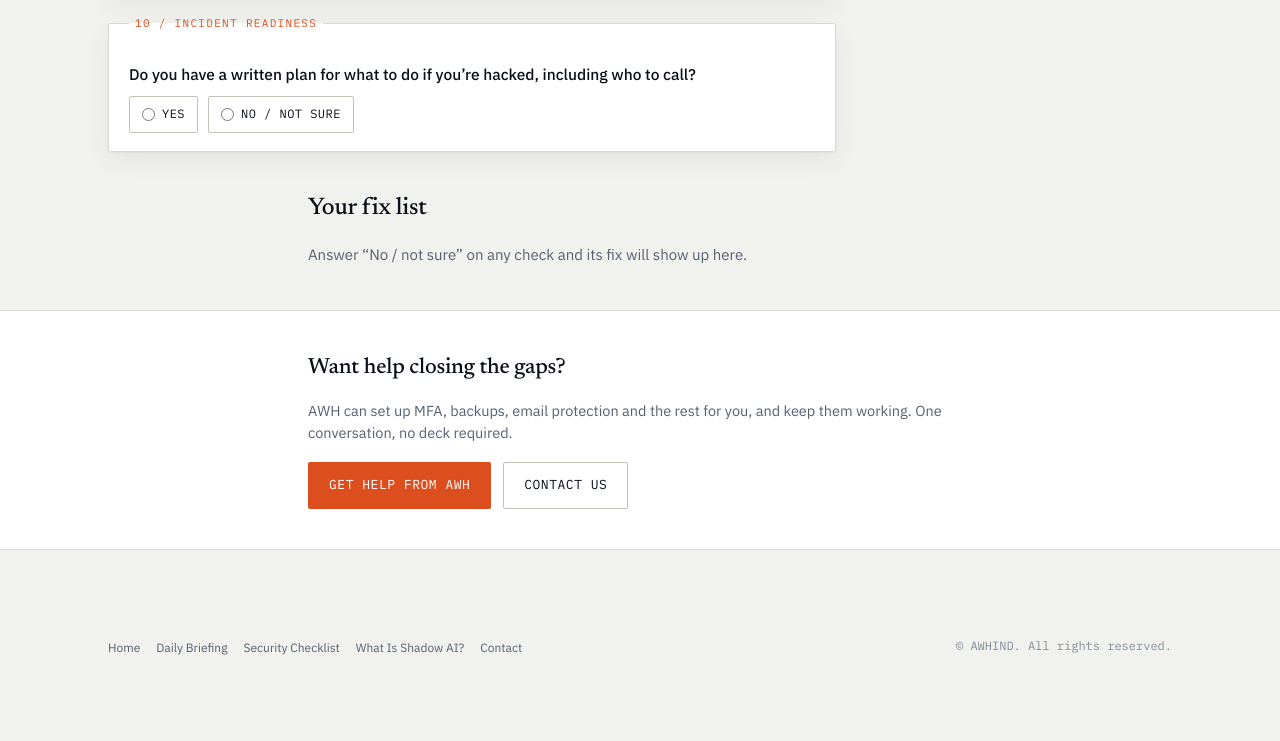
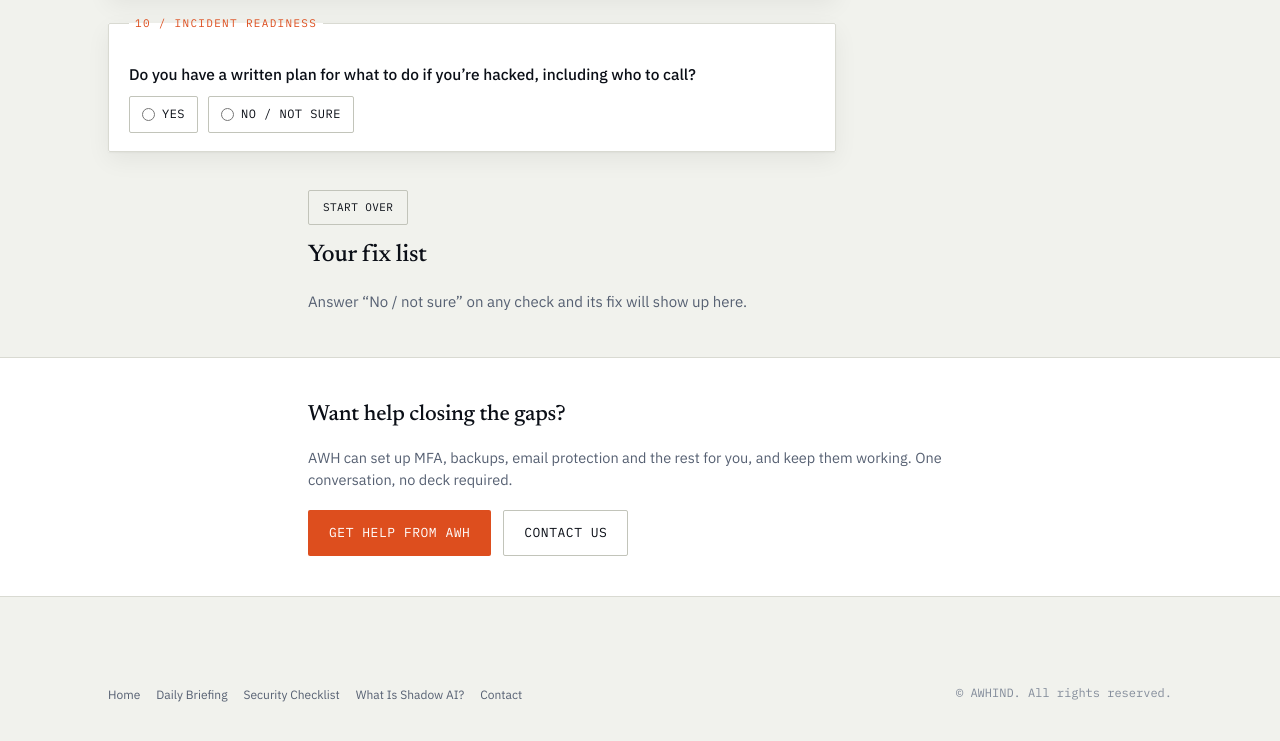
Before and after one commit to ahalvors/awhind, a website with bundled scripts: page security-checklist/index.html in a window 1280 px wide. Shown: the part 2667-3408 px from the top of the page. Before the commit the page ends 3365 px from the top, so only its background shows below. Built offline with nearby package versions, Linux system fonts and the light colour scheme.

Commit message:
Mobile: keep privacy note, add second Start over

```diff
--- a/security-checklist/index.html
+++ b/security-checklist/index.html
@@ -103,7 +103,7 @@
   #fix-list{padding-left:20px;} #fix-list li{margin-bottom:10px; font-size:15px;} #fix-list .mono{display:block; font-size:11px; letter-spacing:.08em; text-transform:uppercase; color:var(--accent);}
   #fix-list .empty{list-style:none; margin-left:-20px; color:var(--text-secondary);}
   button.btn{background:transparent; font:inherit; font-family:var(--mono); font-size:11px;}
-  @media (max-width:860px){ .tool{grid-template-columns:1fr; padding:24px 18px 0;} .scorecard{order:-1; position:sticky; top:0; z-index:2; padding:12px 16px;} .scorecard .privacy, .scorecard #reset{display:none;} .score-num{font-size:40px;} header.page-hero h1{font-size:30px;} nav.wrap > div .btn:first-child{display:none;} }
+  @media (max-width:860px){ .tool{grid-template-columns:1fr; padding:24px 18px 0;} .scorecard{order:-1; position:sticky; top:0; z-index:2; padding:12px 16px;} .scorecard .privacy{margin-top:6px;} .scorecard #reset{display:none;} .score-num{font-size:40px;} header.page-hero h1{font-size:30px;} nav.wrap > div .btn:first-child{display:none;} }
 </style>
 <script type="module" src="./app.mjs"></script>
 </head>
@@ -139,6 +139,7 @@
 </div>
 
 <section class="fixes" aria-labelledby="fix-heading">
+  <p style="margin:0 0 12px;"><button type="button" class="btn btn-ghost btn-sm" onclick="document.getElementById('reset').click()">Start over</button></p>
   <h2 id="fix-heading">Your fix list</h2>
   <ol id="fix-list"></ol>
 </section>
```
